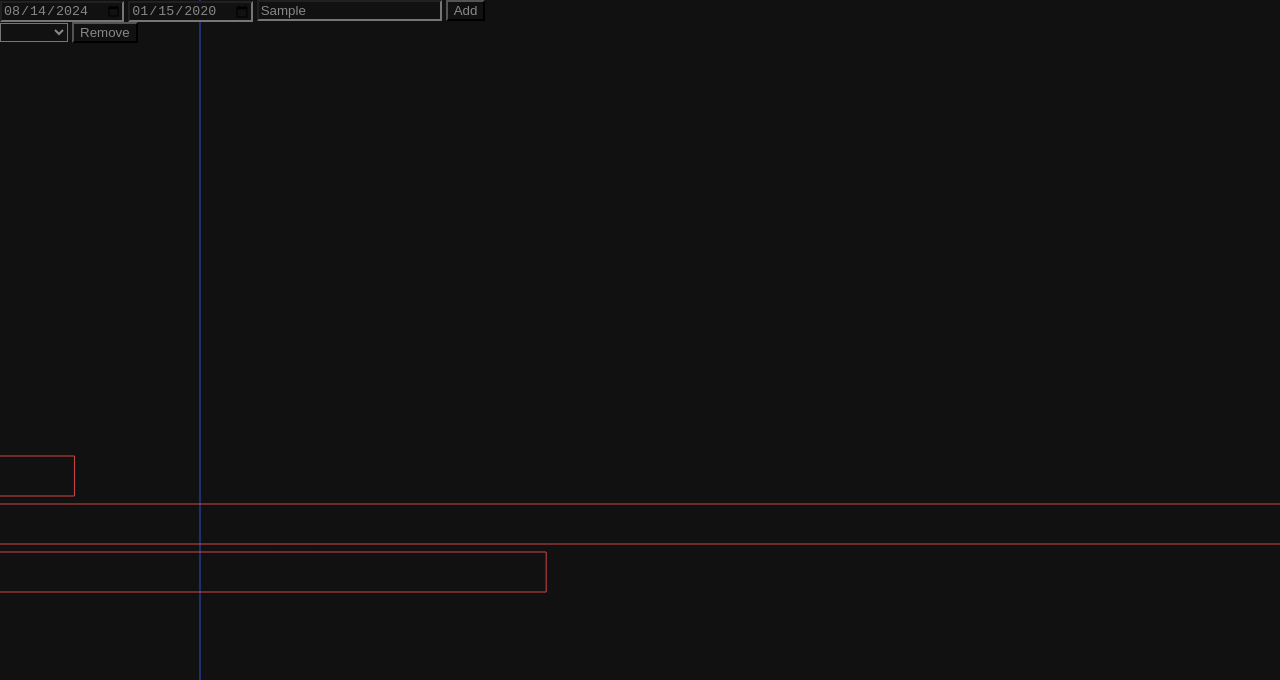
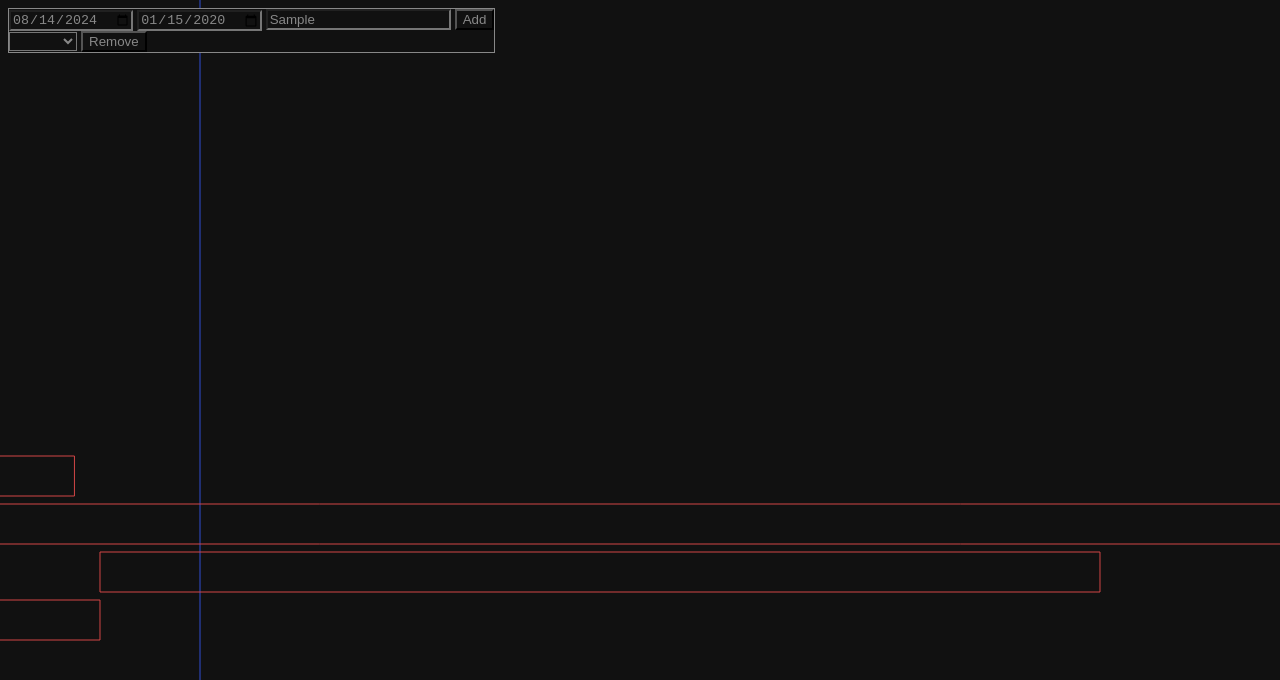
Before and after one commit to Ryan1729/date-chart, a plain HTML site: page index.html in a window 1280 px wide. Both pictures are taken after typing "2020-01-15", "Sample" into the empty fields and a click on the button "Add". Shown: the top 680 px of the page. Drawn offline with Linux system fonts and the light colour scheme.

Commit message:
show edges of the currently selected date range

```diff
--- a/index.html
+++ b/index.html
@@ -6,17 +6,15 @@
     padding: 0px;
     background-color:#111;
 }
-input {
-    color:#888;
-    background-color:#111;
-}
-select, button {
+* {
     color:#888;
     background-color:#111;
 }
 .controls {
     position: fixed;
     top: 0;
+    border: solid 1px #888;
+    margin: 8px;
 }
 </style></head>
 <body>
@@ -25,14 +23,14 @@ select, button {
         <div>
             <input type="date" id="start-date" />
             <input type="date" id="end-date" />
-            <input type="text" id="label" />
+            <input type="text" id="label" placeholder="label for item" />
             <button id="add-date-button">Add</button>
         </div>
         <div>
             <select id="dates-dropdown"></select>
             <button id="remove-date-button">Remove</button>
         </div>
-        <!-- Add dropdown with list of all elements and allow remving selected one -->
+        <output id="dates-dropdown-output"></output>
     </div>
 </body>
 <script>
@@ -53,8 +51,6 @@ const BLUE = "#3352e1"
 const GREEN = "#30b06e"
 const WHITE = "#eee"
 
-const BASE_DATE = 1722065351105
-
 const loadDatesIndex = () => {
     let index = window.localStorage.getItem(INDEX_KEY);
     if (typeof index === "string") {
@@ -67,6 +63,17 @@ const loadDatesIndex = () => {
 
     return index
 }
+
+const startupDate = new Date();
+
+const dateToYYYYMMDD = (date) => {
+    return `${date.getFullYear()}-${("0" + (date.getMonth() + 1)).slice(-2)}-${("0" + date.getDate()).slice(-2)}`
+}
+
+const startDateInput = document.getElementById("start-date");
+startDateInput.value = dateToYYYYMMDD(startupDate);
+
+const BASE_DATE = startupDate.getTime() - 1_000_000_000;
 
 const INDEX_KEY = "date-index";
 const DATE_KEYS = ["date-key-0", "date-key-1", "date-key-2", "date-key-3", "date-key-4", "date-key-5"];
@@ -82,21 +89,17 @@ const loadDatesOrDefault = () => {
         return [
             [BASE_DATE, BASE_DATE + 1_000_000_000, "label 1"],
             [BASE_DATE + 1_000_000_000, BASE_DATE + 2_000_000_000, "label 2"],
-            [BASE_DATE + 0, BASE_DATE + 3_000_000_000, "label 3"],
+            [BASE_DATE, BASE_DATE + 3_000_000_000, "label 3"],
         ]
     }
 };
 
 const dates = loadDatesOrDefault();
 
-const startupDate = new Date()
-
-const startDateInput = document.getElementById("start-date");
-startDateInput.value = `${startupDate.getFullYear()}-${("0" + (startupDate.getMonth() + 1)).slice(-2)}-${startupDate.getDate()}`;
-
 const endDateInput = document.getElementById("end-date");
 const labelInput = document.getElementById("label");
 const datesDropdown = document.getElementById("dates-dropdown");
+const datesDropdownOutput = document.getElementById("dates-dropdown-output");
 
 const syncDatesDropdown = () => {
     //
@@ -109,13 +112,13 @@ const syncDatesDropdown = () => {
     datesDropdown.appendChild(blankOption);
 
     for (let i = 0; i < dates.length; i += 1) {
-        let [startDate, endDate, label] = dates[i];
+        let [_startDate, _endDate, label] = dates[i];
         const option = document.createElement("option");
         const l = label || BLANK_REPLACEMENT;
-        option.value = startDate+"-"+endDate+"-"+l;
         option.innerText = l;
         datesDropdown.appendChild(option);
     }
+    datesDropdownOutput.textContent = "";
 
     //
     // Save to localStorage
@@ -131,16 +134,58 @@ const syncDatesDropdown = () => {
 }
 syncDatesDropdown();
 
+// -1 for the blank at the start
+const getSelectedIndex = () => datesDropdown.selectedIndex - 1;
+
+datesDropdown.onchange = () => {
+    const i = getSelectedIndex();
+    if (i < 0) { return }
+    let [startDate, endDate, _label] = dates[i];
+    datesDropdownOutput.textContent = dateToYYYYMMDD(new Date(startDate)) + " to " + dateToYYYYMMDD(new Date(endDate));
+};
+
+const yyyymmddToTime = (yyyymmdd) => {
+    let [yyyy, mm, dd] = yyyymmdd.split("-");
+    if (
+        yyyy === undefined
+        || mm === undefined
+        || dd === undefined
+    ) {
+        //TODO return more specific message?
+        return Number.NaN
+    }
+
+    yyyy = parseInt(yyyy, 10)
+    mm = parseInt(mm, 10)
+    dd = parseInt(dd, 10)
+
+    if (
+        isNaN(yyyy)
+        || isNaN(mm)
+        || isNaN(dd)
+    ) {
+        //TODO return more specific message?
+        return Number.NaN
+    }
+
+    const date = new Date(0);
+    // new Date(yyyy, mm - 1, dd) would result in the wrong year because
+    // of two digit gat thinking.
+    date.setFullYear(yyyy)
+    date.setMonth(mm - 1)
+    date.setDate(dd)
+
+    return date.getTime()
+}
+
 document.getElementById("add-date-button").onclick = () => {
-    const startDate = new Date(startDateInput.value)
-    let startTime = startDate.getTime()
+    let startTime = yyyymmddToTime(startDateInput.value)
     if (isNaN(startTime)) {
         announceError("Start date was invalid: \"" + startDateInput.value + "\"")
         return
     }
 
-    const endDate = new Date(endDateInput.value)
-    let endTime = endDate.getTime()
+    let endTime = yyyymmddToTime(endDateInput.value)
     if (isNaN(endTime)) {
         announceError("End date was invalid: \"" + endDateInput.value + "\"")
         return
@@ -159,8 +204,7 @@ document.getElementById("add-date-button").onclick = () => {
 };
 
 document.getElementById("remove-date-button").onclick = () => {
-    // -1 for the blank at the start
-    const i = datesDropdown.selectedIndex - 1
+    const i = getSelectedIndex();
     if (i < 0) {
         announceError("Nothing selected to remove")
         return
```
